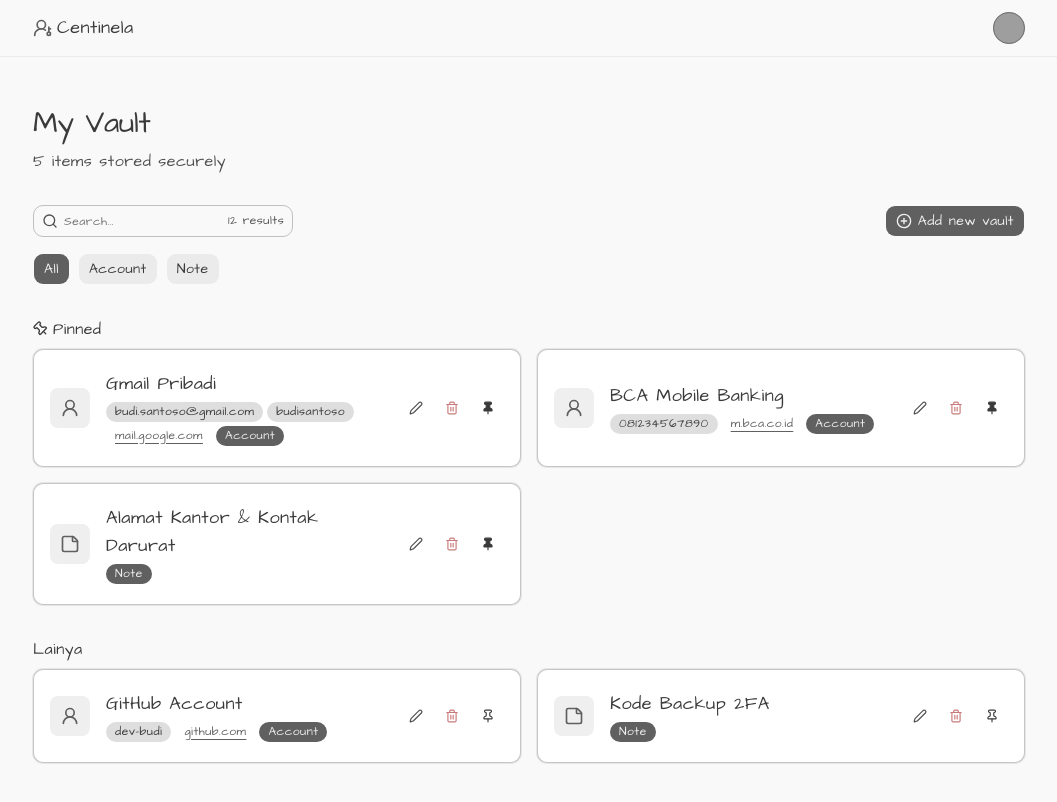
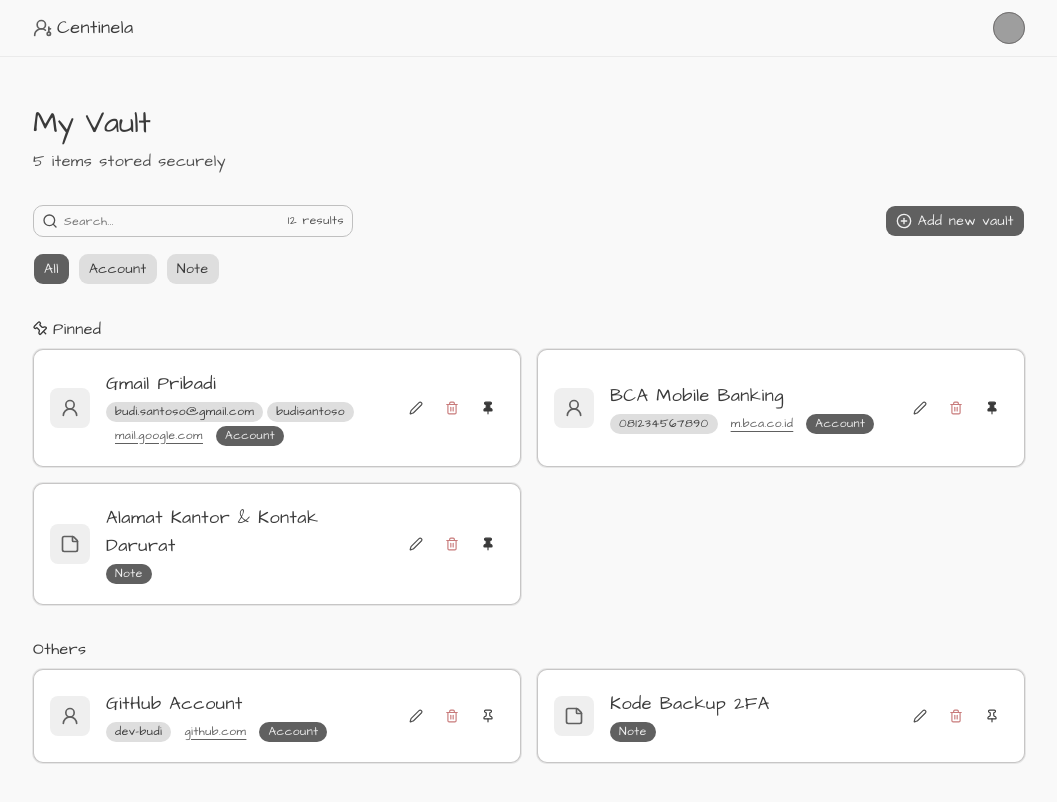
Before and after one commit to jokoo7/centinela, a Next.js app: page /vault in a window 1280 px wide. Shown: the top 802 px of the page, without its empty margins (111-1168 px from the left). Built offline with nearby package versions, Linux system fonts and the light colour scheme; grey boxes are pictures that could not be loaded.

Commit message:
feat: update vault management components and improve UI interactions

```diff
--- a/src/app/(main)/vault/page.tsx
+++ b/src/app/(main)/vault/page.tsx
@@ -2,5 +2,5 @@ import { dummyVaultItems } from '@/lib/dummy-data';
 import VaultClient from './vault-client';
 
 export default function VaultPage() {
-  return <VaultClient initialItems={dummyVaultItems} />;
+  return <VaultClient initialVaults={dummyVaultItems} />;
 }
--- a/src/app/(main)/vault/vault-card.tsx
+++ b/src/app/(main)/vault/vault-card.tsx
@@ -27,7 +27,7 @@ export default function VaultCard({ vault, Icon, setVault, setDetailOpen }: Vaul
         setDetailOpen(true);
       }}
     >
-      <CardContent className="flex flex-col items-start gap-4 sm:flex-row sm:items-center">
+      <CardContent className="flex flex-col gap-4 sm:flex-row sm:items-center">
         <div className="h-fit w-fit shrink-0 rounded-md bg-primary/10 p-2.5 transition-colors group-hover:bg-primary/15">
           <Icon className="h-5 w-5 text-primary" />
         </div>
--- a/src/app/(main)/vault/vault-client.tsx
+++ b/src/app/(main)/vault/vault-client.tsx
@@ -1,22 +1,88 @@
+'use client';
+
 import { Button } from '@/components/ui/button';
 import VaultForm from './vault-form';
-import VaultList from './vault-list';
-import { Search, UserRoundKey } from 'lucide-react';
+import { Pin, Search, StickyNote, UserRound, UserRoundKey } from 'lucide-react';
 import { InputGroup, InputGroupAddon, InputGroupInput } from '@/components/ui/input-group';
-import { VaultItem } from '@/types/vault-type';
+import { VaultItem, VaultItemType } from '@/types/vault-type';
+import { useMemo, useOptimistic, useState, useTransition } from 'react';
+import VaultCard from './vault-card';
+import VaultDetail from './vault-detail';
 
-export default function VaultClient({ initialItems }: { initialItems: VaultItem[] }) {
+type FilterType = VaultItemType | 'ALL';
+
+export default function VaultClient({ initialVaults }: { initialVaults: VaultItem[] }) {
+  const [detailOpen, setDetailOpen] = useState(false);
+  const [filter, setFilter] = useState<FilterType>('ALL');
+  const [search, setSearch] = useState('');
+  const [selectedVault, setSelectedVault] = useState<VaultItem | null>(null);
+  const [, startTransition] = useTransition();
+
+  const [optimisticItems, setOptimisticPin] = useOptimistic(
+    initialVaults,
+    (state, { id, pinned }: { id: string; pinned: boolean }) =>
+      state.map((item) => (item.id === id ? { ...item, pinned } : { ...item })),
+  );
+
+  const { pinnedItems, otherItems, isEmpty } = useMemo(() => {
+    const query = search.trim().toLowerCase();
+
+    const bySearch = query
+      ? optimisticItems.filter((item) => {
+          const inTitle = item.title.toLowerCase().includes(query);
+          const inSubTitle =
+            item.type === 'ACCOUNT' &&
+            (item.data.email?.toLowerCase().includes(query) ||
+              item.data.username?.toLowerCase().includes(query));
+          return inTitle || inSubTitle;
+        })
+      : initialVaults;
+
+    const filtered = filter === 'ALL' ? bySearch : bySearch.filter((item) => item.type === filter);
+
+    return {
+      pinnedItems: filtered.filter((item) => item.pinned),
+      otherItems: filtered.filter((item) => !item.pinned),
+      isEmpty: filtered.length === 0,
+    };
+    // eslint-disable-next-line react-hooks/exhaustive-deps
+  }, [optimisticItems, filter, search]);
+
+  /** TODO: HANDLE TOGGLE PIN */
+  // function handleTogglePin(item: VaultItem) {
+  //   startTransition(async () => {
+  //     setOptimisticPin({ id: item.id, pinned: !item.pinned });
+  //     await action(item.id, !item.pinned);
+  //   });
+  // }
+
+  const filterOptions: { lebel: string; value: FilterType }[] = [
+    { lebel: 'All', value: 'ALL' },
+    { lebel: 'Account', value: 'ACCOUNT' },
+    { lebel: 'Note', value: 'NOTE' },
+  ];
+
+  const typeIcons = {
+    ACCOUNT: UserRound,
+    NOTE: StickyNote,
+  };
+
   return (
     <>
       <div className="mb-8">
         <h1 className="text-3xl font-light tracking-tight text-foreground">My Vault</h1>
-        <p className="mt-2 text-muted-foreground">{initialItems.length} items stored securely</p>
+        <p className="mt-2 text-muted-foreground">{initialVaults.length} items stored securely</p>
       </div>
 
-      <div className="mb-8 flex flex-col items-start justify-between gap-4 sm:flex-row sm:items-start">
-        <div className="flex flex-col gap-4">
-          <InputGroup className="max-w-xs min-w-[10rem]">
-            <InputGroupInput placeholder="Search..." />
+      <div className="mb-8 grid gap-4 md:grid-cols-[1fr_auto]">
+        {/* search */}
+        <div className="order-1">
+          <InputGroup className="w-full md:max-w-xs">
+            <InputGroupInput
+              placeholder="Search..."
+              value={search}
+              onChange={(e) => setSearch(e.target.value)}
+            />
             <InputGroupAddon>
               <Search />
             </InputGroupAddon>
@@ -24,16 +90,73 @@ export default function VaultClient({ initialItems }: { initialItems: VaultItem[
               12 results
             </InputGroupAddon>
           </InputGroup>
-          <div className="flex gap-2">
-            <Button>All</Button>
-            <Button className="bg-secondary/50 text-foreground hover:bg-secondary">Account</Button>
-            <Button className="bg-secondary/50 text-foreground hover:bg-secondary">Note</Button>
-          </div>
         </div>
-        <VaultForm />
+
+        {/* add vault form */}
+        <div className="order-2 md:row-span-2">
+          <VaultForm />
+        </div>
+
+        {/* filter tab */}
+        <div className="order-3 flex gap-2">
+          {filterOptions.map((opt) => (
+            <Button
+              key={opt.value}
+              onClick={() => setFilter(opt.value)}
+              variant={filter === opt.value ? 'default' : 'secondary'}
+            >
+              {opt.lebel}
+            </Button>
+          ))}
+        </div>
       </div>
 
-      {initialItems.length === 0 && (
+      {pinnedItems.length > 0 && (
+        <section>
+          <div className="mb-2 flex items-center gap-1">
+            <Pin size={16} className="-rotate-45" />
+            <span className="inline-block">Pinned</span>
+          </div>
+          <div className="mb-8 grid gap-4 md:grid-cols-2">
+            {pinnedItems.map((vault: VaultItem) => {
+              const Icon = typeIcons[vault.type];
+
+              return (
+                <VaultCard
+                  key={vault.id}
+                  vault={vault}
+                  setVault={setSelectedVault}
+                  setDetailOpen={setDetailOpen}
+                  Icon={Icon}
+                />
+              );
+            })}
+          </div>
+        </section>
+      )}
+
+      {otherItems.length > 0 && (
+        <section>
+          <span className="mb-2 inline-block">Others</span>
+          <div className="mb-8 grid gap-4 md:grid-cols-2">
+            {otherItems.map((vault: VaultItem) => {
+              const Icon = typeIcons[vault.type];
+
+              return (
+                <VaultCard
+                  key={vault.id}
+                  vault={vault}
+                  setVault={setSelectedVault}
+                  setDetailOpen={setDetailOpen}
+                  Icon={Icon}
+                />
+              );
+            })}
+          </div>
+        </section>
+      )}
+
+      {isEmpty && (
         <div className="flex flex-col items-center justify-center p-12 text-center">
           <UserRoundKey className="mb-2 h-12 w-12 text-muted-foreground opacity-50" />
           <p className="text-sm text-muted-foreground">No items in your vault yet</p>
@@ -43,7 +166,7 @@ export default function VaultClient({ initialItems }: { initialItems: VaultItem[
         </div>
       )}
 
-      <VaultList />
+      <VaultDetail open={detailOpen} onOpenChange={setDetailOpen} vault={selectedVault} />
     </>
   );
 }
--- a/src/app/(main)/vault/vault-detail.tsx
+++ b/src/app/(main)/vault/vault-detail.tsx
@@ -31,14 +31,14 @@ export default function VaultDetail({ open, onOpenChange, vault, ...props }: Vau
       // }}
       >
         <DialogHeader>
-          <DialogTitle>Vault Detail</DialogTitle>
+          <DialogTitle>{vault.title}</DialogTitle>
           <DialogDescription>
             View the complete information stored in this vault item
           </DialogDescription>
         </DialogHeader>
         <div className="-mx-4 no-scrollbar max-h-[50vh] overflow-y-auto px-4">
           <div className="flex flex-col">
-            <h2 className="mb-3 text-base font-medium">{vault.title}</h2>
+            {/* <h2 className="mb-3 text-base font-medium">{vault.title}</h2> */}
             <div className="space-y-2">
               {vault.type === 'ACCOUNT' && (
                 <>
--- a/src/app/(main)/vault/vault-form.tsx
+++ b/src/app/(main)/vault/vault-form.tsx
@@ -111,7 +111,7 @@ export default function VaultForm({ existingItem, itemId }: VaultFormProps) {
             <span className="sr-only">Edit</span>
           </Button>
         ) : (
-          <Button>
+          <Button className="w-full">
             <CirclePlus />
             Add new vault
           </Button>
@@ -300,7 +300,7 @@ export default function VaultForm({ existingItem, itemId }: VaultFormProps) {
                                   inputMode="tel"
                                   placeholder="+62 812-xxxx-xxxx"
                                   autoComplete="tel"
-                                  pattern="[0-9+()\- ]*"
+                                  // pattern="[0-9+()\- ]*"
                                   value={field.state.value as string}
                                   onBlur={field.handleBlur}
                                   onChange={(e) => field.handleChange(e.target.value)}
--- a/src/app/(main)/vault/vault-list.tsx
+++ /dev/null
@@ -1,65 +0,0 @@
-'use client';
-
-import { Pin, StickyNote, UserRound } from 'lucide-react';
-import { useState } from 'react';
-import VaultDetail from './vault-detail';
-import { dummyVaultItems } from '@/lib/dummy-data';
-import { VaultItem } from '@/types/vault-type';
-import VaultCard from './vault-card';
-
-export default function VaultList() {
-  const [detailOpen, setDetailOpen] = useState(false);
-  const [vault, setVault] = useState<VaultItem | null>(null);
-
-  const vaultPinned = dummyVaultItems.filter((d) => d.pinned);
-  const vaultNotPinned = dummyVaultItems.filter((d) => !d.pinned);
-
-  const typeIcons = {
-    ACCOUNT: UserRound,
-    NOTE: StickyNote,
-  };
-
-  return (
-    <>
-      <div className="mb-2 flex items-center gap-1">
-        <Pin size={16} className="-rotate-45" />
-        <span className="inline-block">Pinned</span>
-      </div>
-      <div className="mb-8 grid gap-4 md:grid-cols-2">
-        {vaultPinned.map((vault: VaultItem) => {
-          const Icon = typeIcons[vault.type];
-
-          return (
-            <VaultCard
-              key={vault.id}
-              vault={vault}
-              setVault={setVault}
-              setDetailOpen={setDetailOpen}
-              Icon={Icon}
-            />
-          );
-        })}
-      </div>
-
-      <span className="mb-2 inline-block">Lainya</span>
-
-      <div className="grid gap-4 md:grid-cols-2">
-        {vaultNotPinned.map((vault: VaultItem) => {
-          const Icon = typeIcons[vault.type];
-
-          return (
-            <VaultCard
-              key={vault.id}
-              vault={vault}
-              setVault={setVault}
-              setDetailOpen={setDetailOpen}
-              Icon={Icon}
-            />
-          );
-        })}
-      </div>
-
-      <VaultDetail open={detailOpen} onOpenChange={setDetailOpen} vault={vault} />
-    </>
-  );
-}
```
Also changed, not shown: src/components/navbar.tsx (+11 -8 lines).
